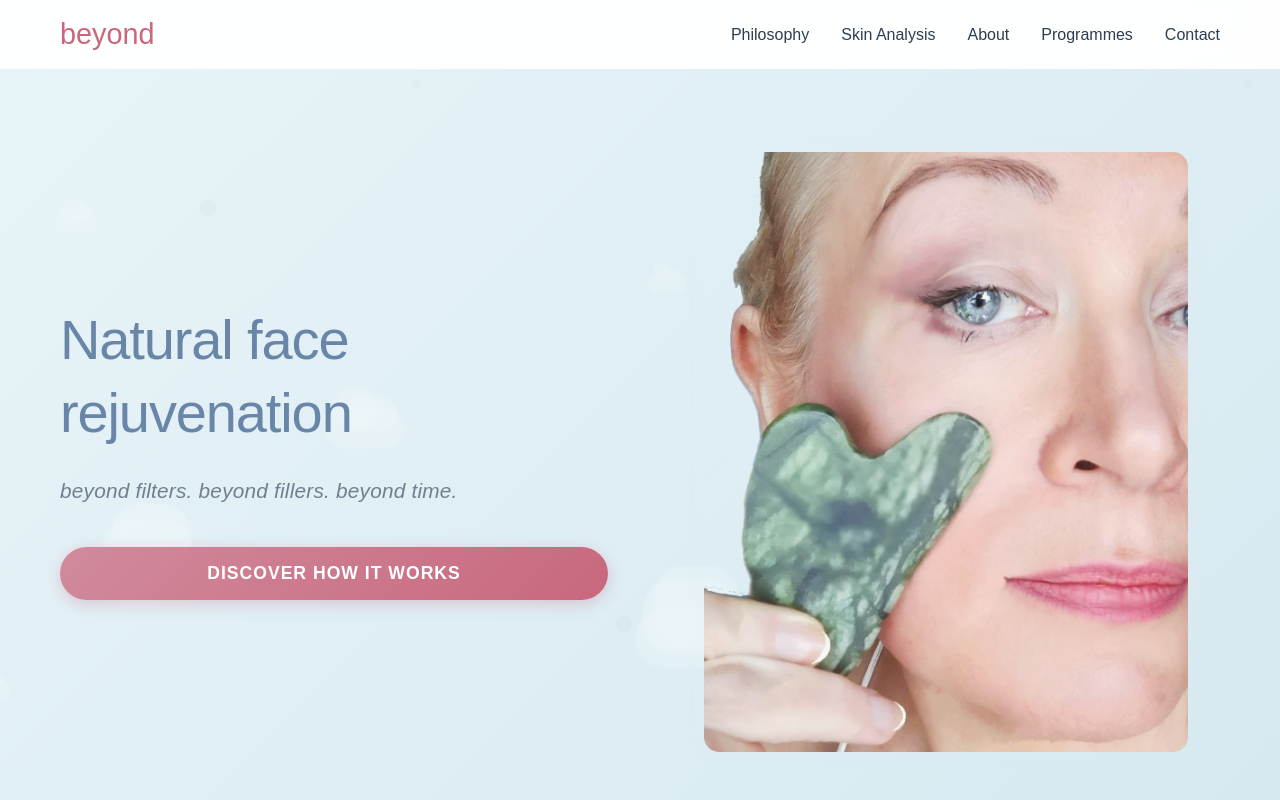
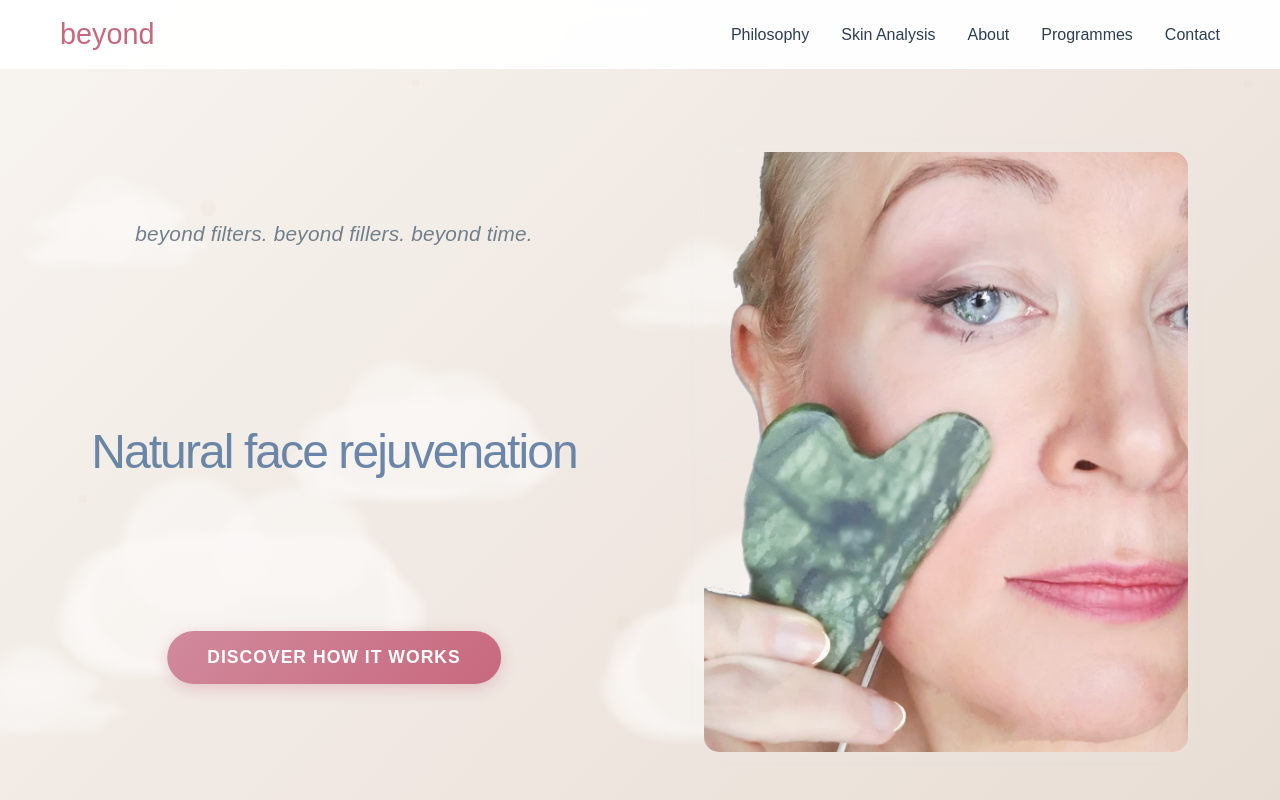
Before and after one commit to wellis321/beyond, a website: page index.html in a window 1280 px wide. Shown: the top 800 px of the page. Drawn offline with Linux system fonts and the light colour scheme.

Commit message:
changed the hero section

```diff
--- a/beyond-styles.css
+++ b/beyond-styles.css
@@ -135,7 +135,7 @@ p {
 /* Hero Section */
 .hero {
     min-height: auto;
-    background: linear-gradient(135deg, #E8F4F8 0%, #D6E9F0 100%);
+    background: linear-gradient(135deg, #f8f4f0 0%, #e8ddd4 100%);
     display: flex;
     align-items: center;
     justify-content: center;
@@ -167,37 +167,62 @@ p {
     display: grid;
     grid-template-columns: 1fr 1fr;
     gap: 4rem;
+    align-items: stretch;
+    position: relative;
+    z-index: 5;
+}
+
+.hero-text {
+    text-align: center;
+    display: flex;
+    flex-direction: column;
+    justify-content: flex-start;
     align-items: center;
     position: relative;
-    z-index: 5;
-}
-
-.hero-text {
-    text-align: left;
-    display: flex;
-    flex-direction: column;
-    justify-content: center;
+    height: 100%;
 }
 
 .hero-title {
     color: #5B7BA0;
-    margin-bottom: 1.5rem;
-    font-size: 3.5rem;
-    line-height: 1.3;
+    margin-bottom: 0;
+    margin-top: orem;
+    font-size: 3rem;
+    line-height: 1.2;
     font-family: Arial, sans-serif;
     font-weight: 300;
-    letter-spacing: -0.02em;
+    letter-spacing: -0.04em;
     opacity: 0.9;
+    position: absolute;
+    top: 50%;
+    left: 50%;
+    transform: translate(-50%, -50%);
+    width: 100%;
 }
 
 .hero-subtitle {
     font-size: 1.3rem;
     color: #5a6c7d;
-    margin-bottom: 2.5rem;
+    margin-bottom: 0;
+    margin-top: 4rem;
     font-style: italic;
     font-weight: 300;
     letter-spacing: 0.01em;
     opacity: 0.85;
+    position: absolute;
+    top: 5%;
+    left: 50%;
+    transform: translateX(-50%);
+    white-space: nowrap;
+}
+
+.hero-text .cta-button {
+    position: absolute;
+    bottom: 15%;
+    left: 50%;
+    transform: translateX(-50%);
+    margin-top: 0;
+    white-space: nowrap;
+    width: auto;
 }
 
 .hero-image {
@@ -243,93 +268,133 @@ p {
     pointer-events: none;
 }
 
-/* Base Cloud Styles */
+/* Base Cloud Styles - More realistic */
 .cloud {
     position: absolute;
-    background: rgba(255, 255, 255, 0.4);
-    border-radius: 30px;
-    opacity: 0.5;
+    background: rgba(255, 255, 255, 0.7);
+    opacity: 0.7;
     animation: float 20s infinite linear;
-    box-shadow: 0 2px 15px rgba(255, 255, 255, 0.2);
-    filter: blur(1px);
+    filter: blur(3px);
+    border-radius: 50%;
+    box-shadow:
+        25px 20px 0 -8px rgba(255, 255, 255, 0.6),
+        -25px 15px 0 -8px rgba(255, 255, 255, 0.6),
+        15px -20px 0 -8px rgba(255, 255, 255, 0.55),
+        -15px -12px 0 -8px rgba(255, 255, 255, 0.55),
+        40px 8px 0 -12px rgba(255, 255, 255, 0.5),
+        -40px 25px 0 -12px rgba(255, 255, 255, 0.5),
+        20px -15px 0 -10px rgba(255, 255, 255, 0.5),
+        -35px -8px 0 -10px rgba(255, 255, 255, 0.5),
+        50px 12px 0 -15px rgba(255, 255, 255, 0.45),
+        -50px 18px 0 -15px rgba(255, 255, 255, 0.45);
 }
 
 .cloud::before,
 .cloud::after {
     content: '';
     position: absolute;
-    background: rgba(255, 255, 255, 0.4);
-    border-radius: 30px;
-    filter: blur(0.5px);
-}
-
-/* Cloud Size Variants */
+    background: rgba(255, 255, 255, 0.6);
+    border-radius: 50%;
+    filter: blur(2px);
+    box-shadow:
+        15px 10px 0 -3px rgba(255, 255, 255, 0.5),
+        -15px 8px 0 -3px rgba(255, 255, 255, 0.5),
+        8px -10px 0 -3px rgba(255, 255, 255, 0.45),
+        -8px -8px 0 -3px rgba(255, 255, 255, 0.45);
+}
+
+/* Cloud Size Variants - Larger and more realistic */
 .cloud-small {
-    width: 40px;
-    height: 20px;
-    opacity: 0.35;
+    width: 120px;
+    height: 40px;
+    opacity: 0.5;
+    border-radius: 60px / 40px;
 }
 
 .cloud-medium {
-    width: 80px;
-    height: 40px;
-    opacity: 0.45;
+    width: 200px;
+    height: 80px;
+    opacity: 0.6;
+    border-radius: 100px / 80px;
 }
 
 .cloud-large {
-    width: 120px;
+    width: 300px;
+    height: 120px;
+    opacity: 0.65;
+    border-radius: 150px / 120px;
+}
+
+/* Special Cloud Types - More realistic shapes */
+.cloud-fluffy {
+    width: 250px;
+    height: 100px;
+    border-radius: 125px / 100px;
+    opacity: 0.65;
+}
+
+.cloud-fluffy::before {
+    width: 140px;
+    height: 140px;
+    border-radius: 50%;
+    top: -60px;
+    left: 30px;
+    filter: blur(3px);
+    box-shadow:
+        25px 20px 0 -8px rgba(255, 255, 255, 0.5),
+        -25px 15px 0 -8px rgba(255, 255, 255, 0.5),
+        15px -20px 0 -8px rgba(255, 255, 255, 0.45),
+        35px 10px 0 -10px rgba(255, 255, 255, 0.4);
+}
+
+.cloud-fluffy::after {
+    width: 160px;
+    height: 120px;
+    border-radius: 50%;
+    top: -50px;
+    right: 20px;
+    filter: blur(3px);
+    box-shadow:
+        30px 18px 0 -8px rgba(255, 255, 255, 0.5),
+        -30px 12px 0 -8px rgba(255, 255, 255, 0.5),
+        18px -18px 0 -8px rgba(255, 255, 255, 0.45),
+        -18px -12px 0 -8px rgba(255, 255, 255, 0.45);
+}
+
+.cloud-wispy {
+    width: 180px;
+    height: 30px;
+    border-radius: 90px / 30px;
+    opacity: 0.5;
+    background: rgba(255, 255, 255, 0.5);
+}
+
+.cloud-wispy::before {
+    width: 70px;
     height: 60px;
-    opacity: 0.5;
-}
-
-/* Special Cloud Types */
-.cloud-fluffy {
-    width: 100px;
-    height: 50px;
-    border-radius: 40px;
-    opacity: 0.5;
-}
-
-.cloud-fluffy::before {
-    width: 70px;
-    height: 70px;
-    border-radius: 70px;
-    top: -35px;
-    left: 15px;
-}
-
-.cloud-fluffy::after {
-    width: 80px;
-    height: 60px;
-    border-radius: 80px;
-    top: -20px;
-    right: 10px;
-}
-
-.cloud-wispy {
-    width: 60px;
-    height: 15px;
-    border-radius: 20px;
-    opacity: 0.3;
-    background: rgba(255, 255, 255, 0.3);
-}
-
-.cloud-wispy::before {
-    width: 35px;
-    height: 35px;
-    border-radius: 35px;
-    top: -20px;
-    left: 10px;
+    border-radius: 50%;
+    top: -30px;
+    left: 20px;
     background: rgba(255, 255, 255, 0.6);
+    filter: blur(2px);
+    box-shadow:
+        12px 8px 0 -4px rgba(255, 255, 255, 0.45),
+        -12px 6px 0 -4px rgba(255, 255, 255, 0.45),
+        6px -8px 0 -4px rgba(255, 255, 255, 0.4);
 }
 
 .cloud-wispy::after {
-    width: 25px;
-    height: 25px;
-    border-radius: 25px;
-    top: -15px;
-    right: 15px;
-    background: rgba(255, 255, 255, 0.5);
+    width: 50px;
+    height: 45px;
+    border-radius: 50%;
+    top: -25px;
+    right: 25px;
+    background: rgba(255, 255, 255, 0.55);
+    filter: blur(2px);
+    box-shadow:
+        10px 7px 0 -3px rgba(255, 255, 255, 0.45),
+        -10px 5px 0 -3px rgba(255, 255, 255, 0.45),
+        5px -7px 0 -3px rgba(255, 255, 255, 0.4);
 }
 
 /* Individual Cloud Positions and Timing */
@@ -341,17 +406,19 @@ p {
 }
 
 .cloud-1::before {
-    width: 25px;
-    height: 25px;
-    top: -15px;
-    left: 5px;
+    width: 60px;
+    height: 60px;
+    top: -30px;
+    left: 20px;
+    filter: blur(2px);
 }
 
 .cloud-1::after {
-    width: 20px;
-    height: 15px;
-    top: -8px;
-    right: 5px;
+    width: 50px;
+    height: 45px;
+    top: -20px;
+    right: 15px;
+    filter: blur(2px);
 }
 
 .cloud-2 {
@@ -362,17 +429,19 @@ p {
 }
 
 .cloud-2::before {
-    width: 80px;
-    height: 80px;
-    top: -40px;
-    left: 20px;
+    width: 120px;
+    height: 120px;
+    top: -60px;
+    left: 40px;
+    filter: blur(3px);
 }
 
 .cloud-2::after {
-    width: 90px;
-    height: 70px;
-    top: -25px;
-    right: 20px;
+    width: 130px;
+    height: 100px;
+    top: -50px;
+    right: 30px;
+    filter: blur(3px);
 }
 
 .cloud-3 {
@@ -383,17 +452,19 @@ p {
 }
 
 .cloud-3::before {
-    width: 45px;
-    height: 45px;
-    top: -22px;
-    left: 8px;
+    width: 80px;
+    height: 80px;
+    top: -40px;
+    left: 30px;
+    filter: blur(2px);
 }
 
 .cloud-3::after {
-    width: 55px;
-    height: 35px;
-    top: -12px;
-    right: 8px;
+    width: 90px;
+    height: 70px;
+    top: -30px;
+    right: 25px;
+    filter: blur(2px);
 }
 
 .cloud-4 {
@@ -404,17 +475,19 @@ p {
 }
 
 .cloud-4::before {
-    width: 20px;
-    height: 20px;
-    top: -12px;
-    left: 6px;
+    width: 55px;
+    height: 55px;
+    top: -28px;
+    left: 25px;
+    filter: blur(2px);
 }
 
 .cloud-4::after {
-    width: 18px;
-    height: 12px;
-    top: -6px;
-    right: 6px;
+    width: 50px;
+    height: 40px;
+    top: -20px;
+    right: 20px;
+    filter: blur(2px);
 }
 
 .cloud-5 {
@@ -425,17 +498,19 @@ p {
 }
 
 .cloud-5::before {
-    width: 85px;
-    height: 85px;
-    top: -42px;
-    left: 18px;
+    width: 140px;
+    height: 140px;
+    top: -70px;
+    left: 50px;
+    filter: blur(3px);
 }
 
 .cloud-5::after {
-    width: 95px;
-    height: 75px;
-    top: -28px;
-    right: 18px;
+    width: 150px;
+    height: 120px;
+    top: -60px;
+    right: 40px;
+    filter: blur(3px);
 }
 
 .cloud-6 {
@@ -446,17 +521,19 @@ p {
 }
 
 .cloud-6::before {
-    width: 50px;
-    height: 50px;
-    top: -25px;
-    left: 10px;
+    width: 90px;
+    height: 90px;
+    top: -45px;
+    left: 35px;
+    filter: blur(2px);
 }
 
 .cloud-6::after {
-    width: 60px;
-    height: 40px;
-    top: -15px;
-    right: 10px;
+    width: 100px;
+    height: 80px;
+    top: -35px;
+    right: 30px;
+    filter: blur(2px);
 }
 
 .cloud-7 {
@@ -467,17 +544,19 @@ p {
 }
 
 .cloud-7::before {
-    width: 22px;
-    height: 22px;
-    top: -14px;
-    left: 7px;
+    width: 58px;
+    height: 58px;
+    top: -29px;
+    left: 28px;
+    filter: blur(2px);
 }
 
 .cloud-7::after {
-    width: 20px;
-    height: 14px;
-    top: -7px;
-    right: 7px;
+    width: 52px;
+    height: 42px;
+    top: -21px;
+    right: 22px;
+    filter: blur(2px);
 }
 
 .cloud-8 {
@@ -533,6 +612,10 @@ p {
 .cta-button.primary:hover {
     transform: translateY(-2px);
     box-shadow: 0 6px 20px rgba(200, 104, 126, 0.4);
+}
+
+.hero-text .cta-button.primary:hover {
+    transform: translate(-50%, -2px);
 }
 
 .cta-button.secondary {
--- a/index.html
+++ b/index.html
@@ -48,8 +48,8 @@
             </div>
             <div class="hero-content">
                 <div class="hero-text">
+                    <p class="hero-subtitle">beyond filters. beyond fillers. beyond time.</p>
                     <h1 class="hero-title">Natural face rejuvenation</h1>
-                    <p class="hero-subtitle">beyond filters. beyond fillers. beyond time.</p>
                     <button class="cta-button primary"
                         onclick="document.getElementById('philosophy').scrollIntoView({behavior: 'smooth'})">Discover
                         How It
```
